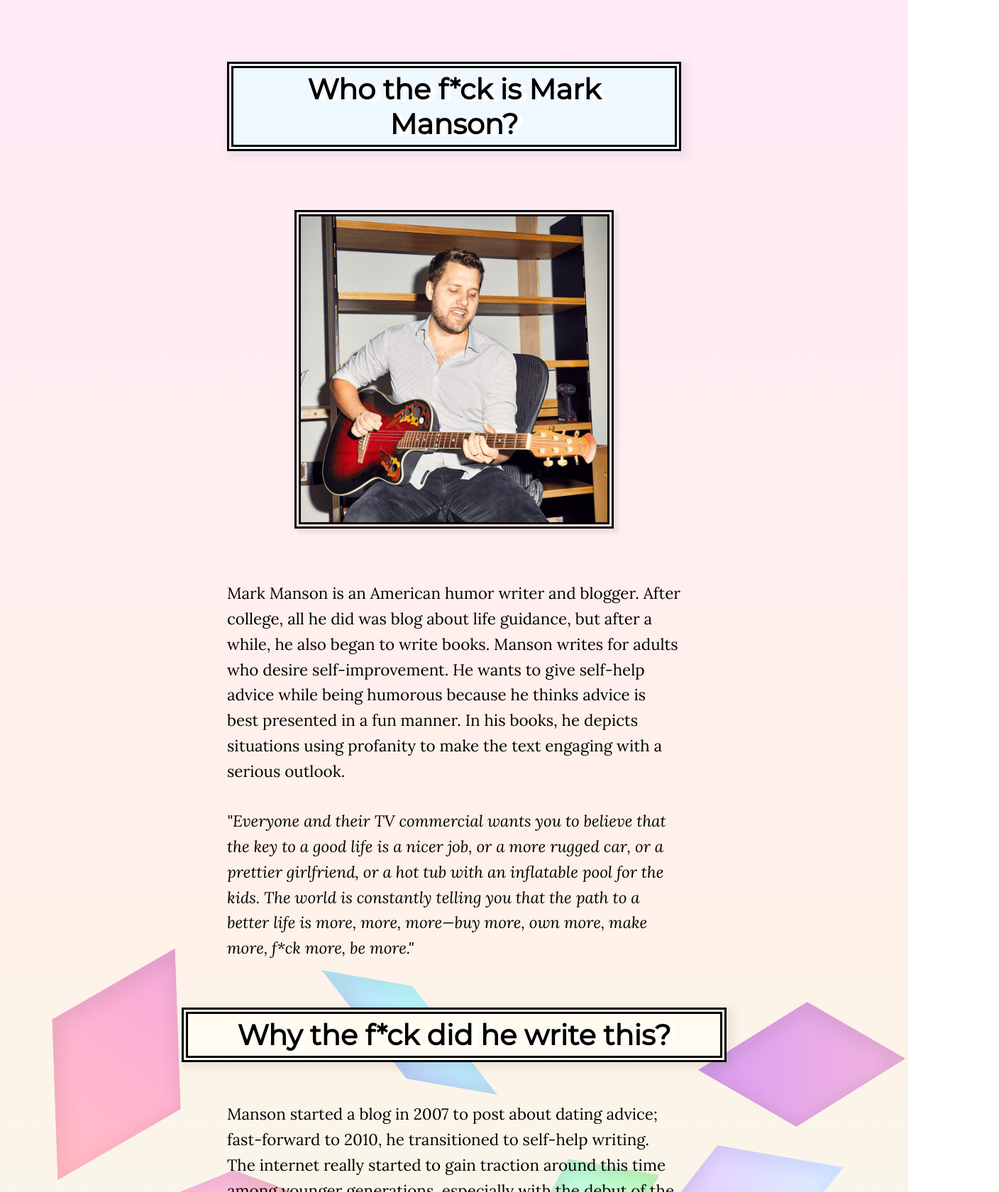
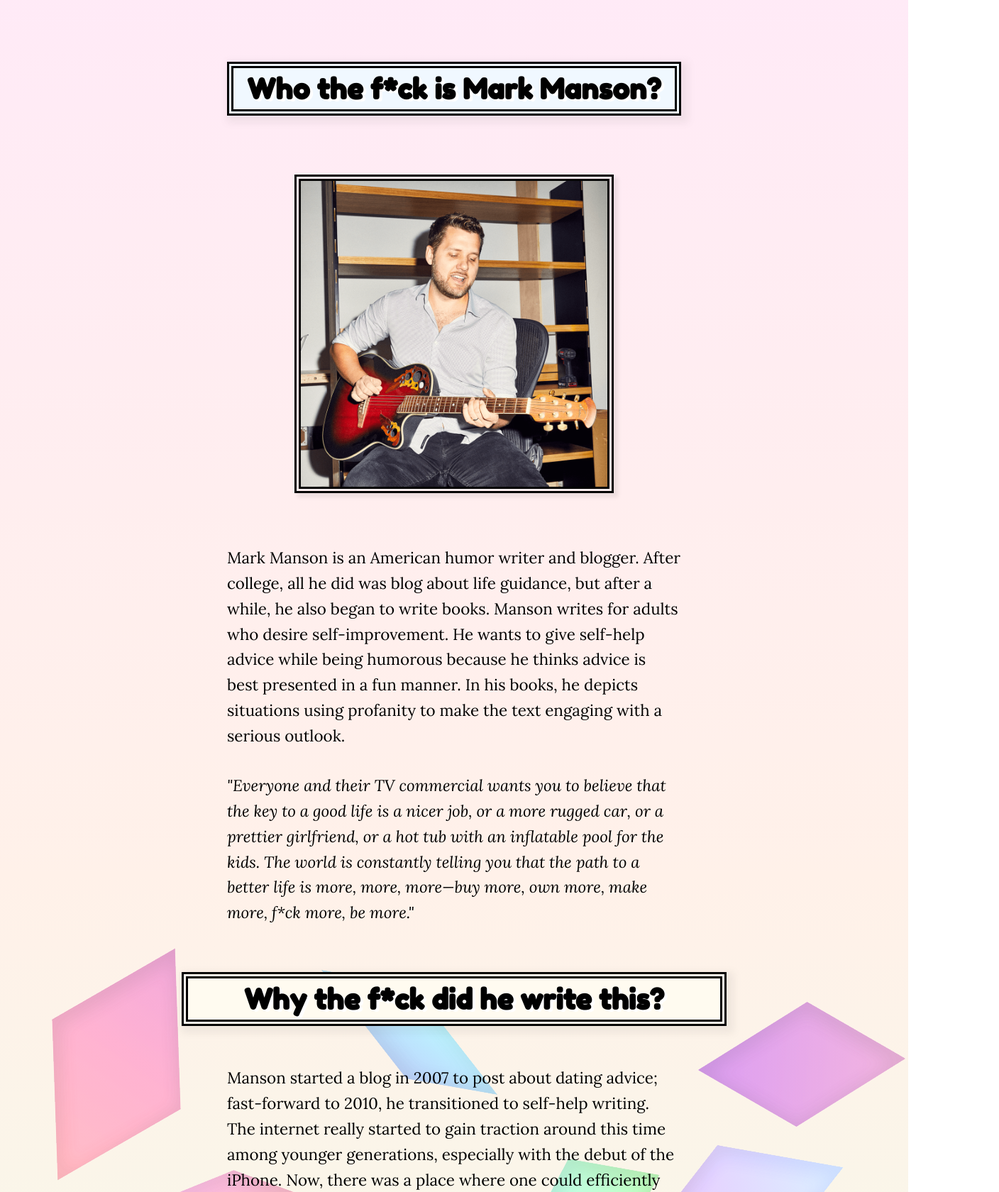
Before and after one commit to truongmleon/ENG111-Portfolio, a React (Vite) app: page / in a window 1280 px wide. Shown: the part 1660-3340 px from the top of the page at 71% size, 1408 px wide, since content can reach past the window. Built offline with nearby package versions, Linux system fonts and the light colour scheme; a web font is replaced by a local one.

Commit message:
font change

```diff
--- a/src/components/Message.tsx
+++ b/src/components/Message.tsx
@@ -6,7 +6,7 @@ const Message = () => {
             <h2 data-aos="zoom-in" id='message-header-one'>WHAT WAS THE</h2>
             <h2 data-aos="zoom-in" id='message-header-two'>MESSAGE?</h2>
             </div>
-            <h3 id="lead-in">Manson talked three subtleties that represented what not giving a f*ck meant</h3>
+            <h3 data-aos="zoom-out-up" id="lead-in">Manson talked three subtleties that represented what not giving a f*ck meant</h3>
             <article>
 
             </article>
--- a/src/styles/author/styles.css
+++ b/src/styles/author/styles.css
@@ -1,7 +1,8 @@
 @import url("https://fonts.googleapis.com/css2?family=Lora:ital@0;1&family=Manrope:wght@700&family=Montserrat:ital@0;1&family=Permanent+Marker&family=Roboto+Mono&display=swap");
 @import url("https://fonts.googleapis.com/css2?family=Big+Shoulders+Display:wght@700&family=Lexend+Deca&display=swap");
+@import url("https://fonts.googleapis.com/css2?family=Fredoka+One&display=swap");
 #author-header {
-  font-family: "Montserrat", sans-serif;
+  font-family: "Fredoka One", cursive;
   text-align: center;
   font-size: 2.5em;
   position: relative;
@@ -11,7 +12,7 @@
   width: 50%;
   border: double 9px #000;
   box-shadow: 5px 5px 10px 5px rgba(120, 120, 120, 0.1);
-  text-shadow: 8px 3px rgb(255, 255, 255);
+  text-shadow: 4px 3px rgb(255, 255, 255);
 }
 
 #mark1 {
--- a/src/styles/author/styles.scss
+++ b/src/styles/author/styles.scss
@@ -1,5 +1,6 @@
 @import url('https://fonts.googleapis.com/css2?family=Lora:ital@0;1&family=Manrope:wght@700&family=Montserrat:ital@0;1&family=Permanent+Marker&family=Roboto+Mono&display=swap');
 @import url("https://fonts.googleapis.com/css2?family=Big+Shoulders+Display:wght@700&family=Lexend+Deca&display=swap");
+@import url('https://fonts.googleapis.com/css2?family=Fredoka+One&display=swap');
 
 $manrope: 'Manrope', sans-serif;
 $montserrat: 'Montserrat', sans-serif;
@@ -8,7 +9,7 @@ $title: 'Permanent Marker', cursive;
 $lexend: "Lexend Deca", sans-serif;
 
 #author-header {
-    font-family: $montserrat;
+    font-family: 'Fredoka One', cursive;
     text-align: center;
     font-size: 2.5em;
     position: relative;
@@ -18,7 +19,7 @@ $lexend: "Lexend Deca", sans-serif;
     width: 50%;
     border: double 9px #000;
     box-shadow: 5px 5px 10px 5px rgba(120, 120, 120, 0.1);
-    text-shadow: 8px 3px rgb(255, 255, 255);
+    text-shadow: 4px 3px rgb(255, 255, 255);
 }
 
 #mark1 {
--- a/src/styles/context/styles.css
+++ b/src/styles/context/styles.css
@@ -1,7 +1,8 @@
 @import url("https://fonts.googleapis.com/css2?family=Lora:ital@0;1&family=Manrope:wght@700&family=Montserrat:ital@0;1&family=Permanent+Marker&family=Roboto+Mono&display=swap");
 @import url("https://fonts.googleapis.com/css2?family=Big+Shoulders+Display:wght@700&family=Lexend+Deca&display=swap");
+@import url("https://fonts.googleapis.com/css2?family=Fredoka+One&display=swap");
 #context-header {
-  font-family: "Montserrat", sans-serif;
+  font-family: "Fredoka One", cursive;
   text-align: center;
   font-size: 2.5em;
   position: relative;
@@ -11,7 +12,7 @@
   width: 60%;
   border: double 9px #000;
   box-shadow: 5px 5px 10px 5px rgba(120, 120, 120, 0.1);
-  text-shadow: 8px 3px rgb(255, 255, 255);
+  text-shadow: 4px 3px rgb(255, 255, 255);
   z-index: 1;
 }
 
--- a/src/styles/context/styles.scss
+++ b/src/styles/context/styles.scss
@@ -1,5 +1,6 @@
 @import url('https://fonts.googleapis.com/css2?family=Lora:ital@0;1&family=Manrope:wght@700&family=Montserrat:ital@0;1&family=Permanent+Marker&family=Roboto+Mono&display=swap');
 @import url("https://fonts.googleapis.com/css2?family=Big+Shoulders+Display:wght@700&family=Lexend+Deca&display=swap");
+@import url('https://fonts.googleapis.com/css2?family=Fredoka+One&display=swap');
 
 $manrope: 'Manrope', sans-serif;
 $montserrat: 'Montserrat', sans-serif;
@@ -8,7 +9,7 @@ $title: 'Permanent Marker', cursive;
 $lexend: "Lexend Deca", sans-serif;
 
 #context-header {
-    font-family: $montserrat;
+    font-family: 'Fredoka One', cursive;
     text-align: center;
     font-size: 2.5em;
     position: relative;
@@ -18,7 +19,7 @@ $lexend: "Lexend Deca", sans-serif;
     width: 60%;
     border: double 9px #000;
     box-shadow: 5px 5px 10px 5px rgba(120, 120, 120, 0.1);
-    text-shadow: 8px 3px rgb(255, 255, 255);
+    text-shadow: 4px 3px rgb(255, 255, 255);
     z-index: 1;
 }
 
```
Also changed, not shown: 2 other files (tests, documents, lock files or other folders).
